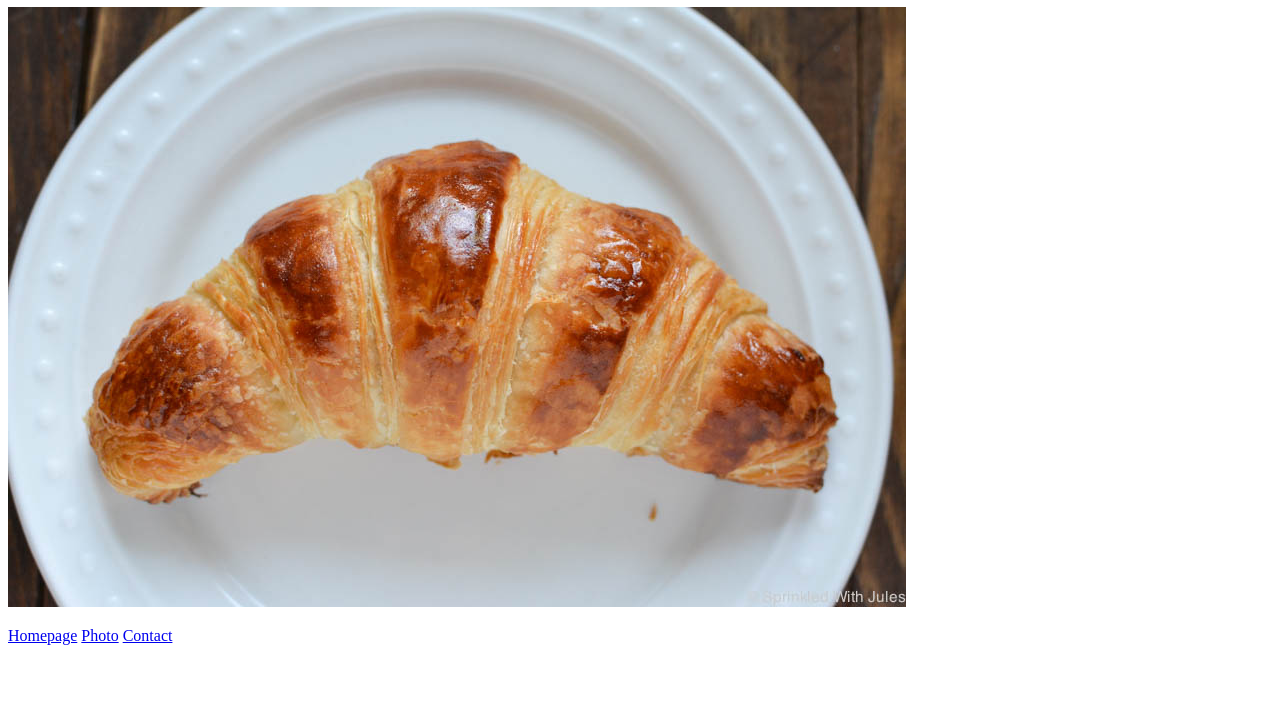
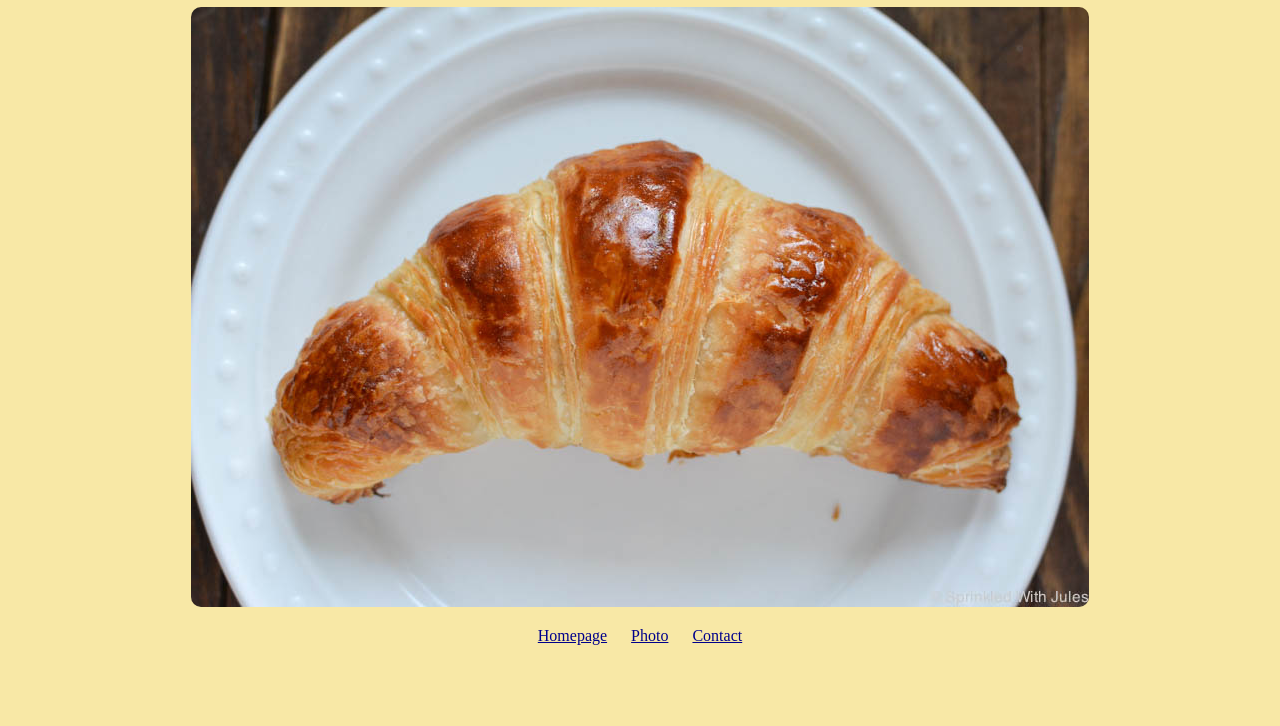
Before and after one commit to maboelion/shecodes-croissant-project, a plain HTML site: page photo.html in a window 1280 px wide. Shown: the part 74-800 px from the top of the page. Drawn offline with Linux system fonts and the light colour scheme.

Commit message:
CSS added

```diff
--- a/photo.html
+++ b/photo.html
@@ -5,13 +5,14 @@
 		<meta http-equiv="X-UA-Compatible" content="IE=edge" />
 		<meta name="viewport" content="width=device-width, initial-scale=1.0" />
 		<title>Photo</title>
+		<link rel="stylesheet" href="src/style.css" />
 	</head>
 	<body>
 		<h1>🥐 A picture of a croissant</h1>
 		<p>
-			<img src="photos/croissant.jpg" alt="Croissant" />
+			<img src="photos/croissant.jpg" alt="Croissant" class="croissant-pic" />
 		</p>
-		<div>
+		<div class="navigation-links">
 			<a href="index.html">Homepage</a>
 			<a href="photo.html">Photo</a>
 			<a href="contact.html">Contact</a>
--- a/src/style.css
+++ b/src/style.css
@@ -0,0 +1,14 @@
+body {
+	background: #f8e8a6;
+	text-align: center;
+}
+
+.navigation-links a {
+	margin: 10px;
+	color: darkblue;
+}
+
+.croissant-pic {
+	max-width: 100%;
+	border-radius: 10px;
+}
```
Also changed, not shown: contact.html (+2 -1 lines), index.html (+2 -1 lines).
